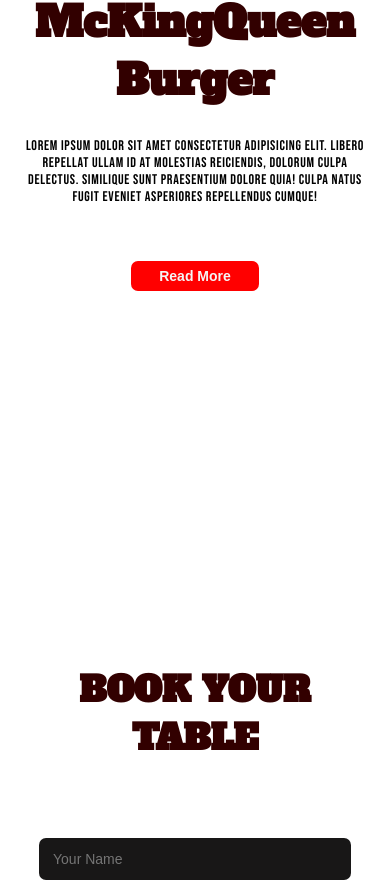
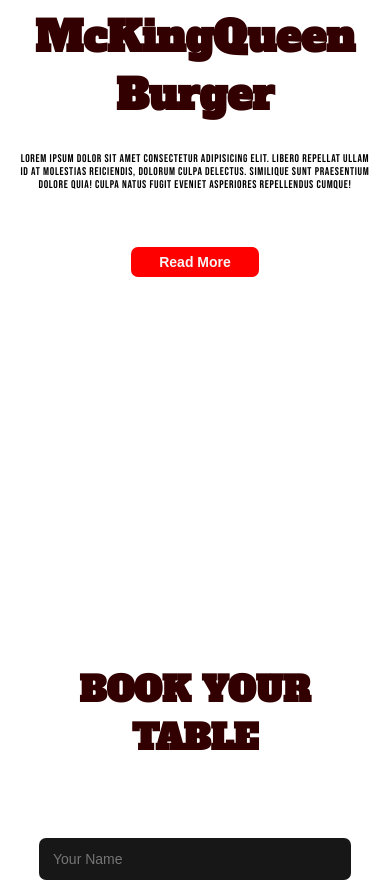
Before and after one commit to okkyprasetian/fjp-restaurant, a React (Create React App) app: page / in a window 390 px wide. Shown: the part 2751-3640 px from the top of the page. Built offline with nearby package versions, Linux system fonts and the light colour scheme.

Commit message:
edit mobile font size in about

```diff
--- a/src/index.css
+++ b/src/index.css
@@ -344,6 +344,7 @@
   }
 
   .about-left p {
+    font-size: 0.8rem;
     margin-bottom: 4rem;
   }
 
@@ -351,7 +352,7 @@
     display: none;
   }
 
-  /* == CONTAT == */
+  /* == CONTACT == */
   #contact {
     padding: 10rem 10% 0;
     text-align: center;
```
